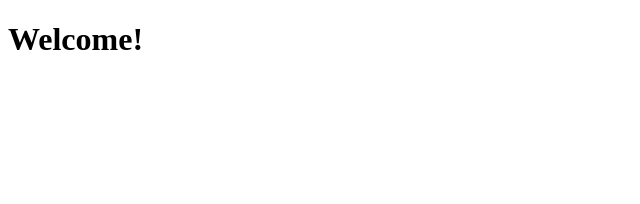
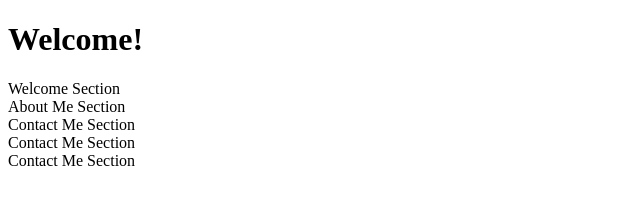
Before and after one commit to briangiusti/briangiusti.github.io, a Gatsby site: page / in a window 1280 px wide. Shown: the whole page, without its empty margins (0-640 px from the left). Built offline with nearby package versions, Linux system fonts and the light colour scheme; Gatsby itself is replaced by a stand-in of ours.

Commit message:
Add Divs for Sections

```diff
--- a/package.json
+++ b/package.json
@@ -23,6 +23,9 @@
     "@types/node": "^20.2.6",
     "@types/react": "^18.2.9",
     "@types/react-dom": "^18.2.4",
-    "typescript": "^5.1.3"
+    "sass": "^1.63.6",
+    "sass-loader": "^13.3.2",
+    "typescript": "^5.1.3",
+    "webpack": "^5.88.0"
   }
 }
--- a/src/pages/index.tsx
+++ b/src/pages/index.tsx
@@ -1,10 +1,21 @@
 import * as React from "react";
 import type { HeadFC, PageProps } from "gatsby";
+import '../styles/global.scss'
+import WelcomeSection from "../subsections/Welcome";
+import AboutMeSection from "../subsections/AboutMe";
+import ContactMeSection from "../subsections/ContactMe";
+import ExperienceSection from "../subsections/Experience";
+import ProjectSection from "../subsections/Projects";
 
 const IndexPage: React.FC<PageProps> = () => {
   return (
-    <main>
+    <main className="main">
       <h1>Welcome!</h1>
+      <WelcomeSection/>
+      <AboutMeSection/>
+      <ExperienceSection/>
+      <ProjectSection/>
+      <ContactMeSection/>
     </main>
   );
 };
--- a/src/styles/global.scss
+++ b/src/styles/global.scss
@@ -0,0 +1 @@
+// color palette: https://coolors.co/palette/0466c8-0353a4-023e7d-002855-001845-001233-33415c-5c677d-7d8597-979dac
--- a/src/subsections/AboutMe.tsx
+++ b/src/subsections/AboutMe.tsx
@@ -0,0 +1,10 @@
+import * as React from "react";
+// import { WelcomeSectionProps } from "./types" { welcomeData }: WelcomeSectionProps
+
+
+export default function AboutMeSection() {
+    return (
+        <div className="AboutMeSectionContainer">
+            About Me Section
+        </div>
+)}
--- a/src/subsections/ContactMe.tsx
+++ b/src/subsections/ContactMe.tsx
@@ -0,0 +1,10 @@
+import * as React from "react";
+// import { WelcomeSectionProps } from "./types" { welcomeData }: WelcomeSectionProps
+
+
+export default function ContactMeSection() {
+    return (
+        <div className="ContactMeSectionContainer">
+            Contact Me Section
+        </div>
+)}
--- a/src/subsections/Experience.tsx
+++ b/src/subsections/Experience.tsx
@@ -0,0 +1,10 @@
+import * as React from "react";
+// import { WelcomeSectionProps } from "./types" { welcomeData }: WelcomeSectionProps
+
+
+export default function ExperienceSection() {
+    return (
+        <div className="ExperienceSectionContainer">
+            Contact Me Section
+        </div>
+)}
--- a/src/subsections/Projects.tsx
+++ b/src/subsections/Projects.tsx
@@ -0,0 +1,10 @@
+import * as React from "react";
+// import { WelcomeSectionProps } from "./types" { welcomeData }: WelcomeSectionProps
+
+
+export default function ProjectSection() {
+    return (
+        <div className="ProjectSectionContainer">
+            Contact Me Section
+        </div>
+)}
--- a/src/subsections/Welcome.tsx
+++ b/src/subsections/Welcome.tsx
@@ -0,0 +1,10 @@
+import * as React from "react";
+// import { WelcomeSectionProps } from "./types" { welcomeData }: WelcomeSectionProps
+
+
+export default function WelcomeSection() {
+    return (
+        <div className="WelcomeSectionContainer">
+            Welcome Section
+        </div>
+)}
--- /dev/null
+++ b/src/subsections/types.ts
@@ -0,0 +1,3 @@
+export interface WelcomeSectionProps {
+    welcomeData: any
+}
```
Also changed, not shown: 1 other file.
